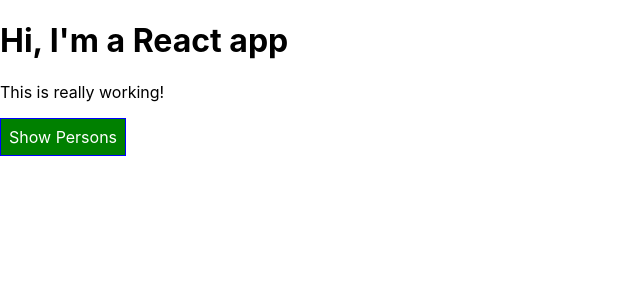
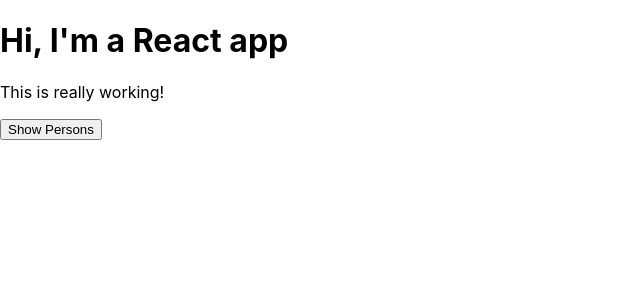
Before and after one commit to cryzereye/react_lessons, a React app: page / in a window 1280 px wide. Shown: the top 300 px of the page, without its empty margins (0-640 px from the left). Built offline with nearby package versions, Linux system fonts and the light colour scheme.

Commit message:
after vid69 nice

```diff
--- a/src/App.css
+++ b/src/App.css
@@ -9,3 +9,25 @@
 .bold {
   font-weight: bold;
 }
+
+.App button {
+  border: 1px solid blue;
+  padding: 16px;
+  background-color: green;
+  font: inherit;
+  color: white;
+}
+
+.App button:hover{
+  background-color: lightgreen;
+  color: black;
+}
+
+.App button.Red{
+  background-color: red;
+}
+
+.App button.Red:hover {
+  background-color: salmon;
+  color: black;
+}
--- a/src/App.js
+++ b/src/App.js
@@ -62,7 +62,7 @@
   }
 
   render() {
-    const style = {
+    /*const style = {
       backgroundColor: 'green',
       color: 'white',
       font: 'inherit',
@@ -72,10 +72,11 @@
       /*':hover': {
         backgroundColor: 'lightgreen',
         color: 'black'
-      }*/
-    }
+      }
+    }*/
 
     let persons = null;
+    let btnClass = null;
 
     if (this.state.showPersons) {
       persons = (
@@ -90,11 +91,12 @@
             })}
           </div>
         )
-        style.backgroundColor = 'red';
+        //style.backgroundColor = 'red';
         /*style[':hover'] = {
           backgroundColor: 'salmon',
           color: 'black'
         }*/
+        btnClass = classes.Red;
       };
 
     let assignedClasses = [];
@@ -106,14 +108,17 @@
       assignedClasses.push(classes.bold);
     }
 
+
     return (
       //<StyleRoot>
         <div className={classes.App}>
           <h1>Hi, I'm a React app</h1>
           <p className = {assignedClasses.join(' ')}> This is really working!</p>
           <button
+            className={btnClass}
             onClick={() => this.togglePersonsHandler()}
-            style={style} >
+            //style={style}
+          >
             {this.state.showPersons === true ? 'Hide' : 'Show'} Persons </button>
             { persons }
         </div>
```
